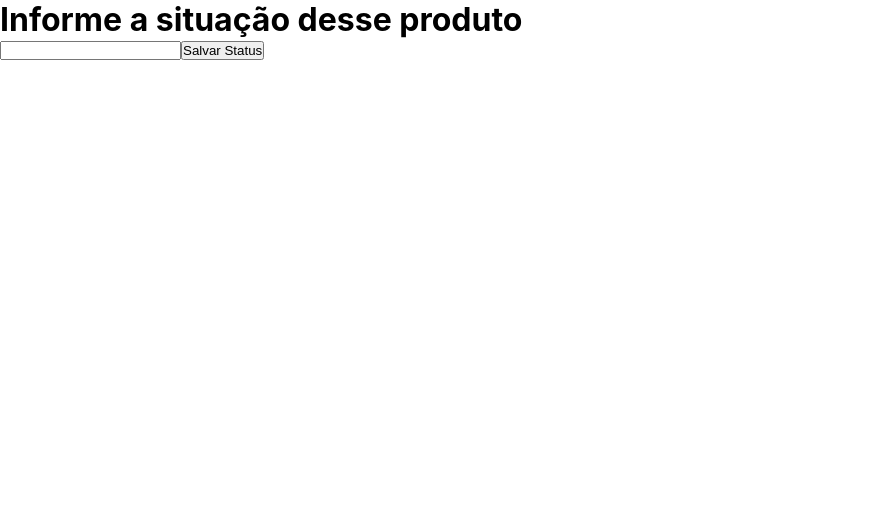
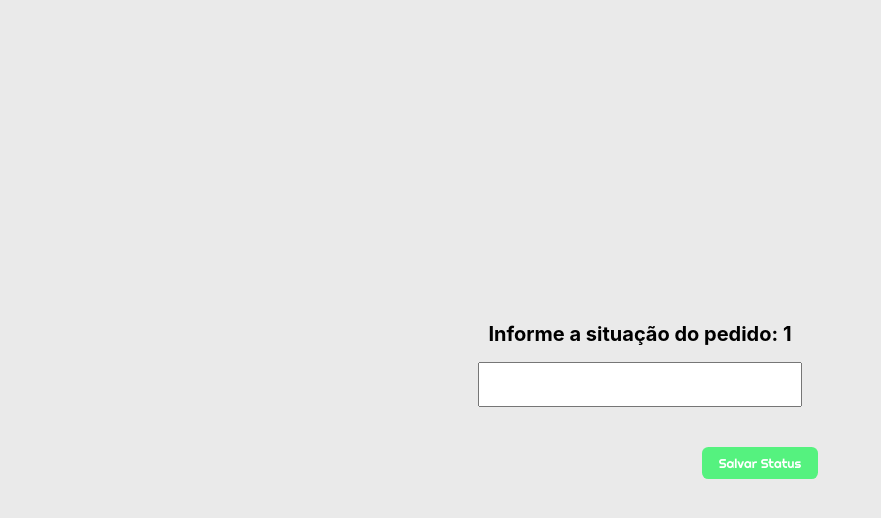
Before and after one commit to Guilherme-Dias-gomes/Sing-Note, a React (Create React App) app in the folder site/: page /admin/pedidos/status/1 in a window 1280 px wide. Shown: the top 518 px of the page, without its empty margins (0-881 px from the left). Built offline with nearby package versions, Linux system fonts and the light colour scheme; no server answers.

Commit message:
Ultimas alterações da tela de alterar Status

```diff
--- a/site/src/components/adm/modal-Status/index.js
+++ b/site/src/components/adm/modal-Status/index.js
@@ -1,20 +1,22 @@
 import { useEffect, useState } from 'react'
-import { useParams } from 'react-router-dom'
+import { useNavigate, useParams } from 'react-router-dom'
 import { buscarPedidosPorId, alterarPedido } from '../../../api/admin/statusPedidoAPI'
 import { toast } from 'react-toastify'
 import './index.scss'
 
-export default function AlterarStatus(){
+export default function AlterarStatus({ exibir, fechar }){
 
     const { id } = useParams()
     const [ idPedido, setIdPedido ] = useState()
     const [ status, setStatus ] = useState('')
+    const navegar = useNavigate()
 
     async function salvarStatus(){
         try {
             if(!id !== null){
                 await alterarPedido(status, id)
                 toast.dark('Status alterados!');
+                navegar('/admin/pedidos')
             }
         } catch (err) {
             toast.error(err.response.data.erro);
@@ -36,14 +38,19 @@ export default function AlterarStatus(){
 
     return(
 
-        <main>
-            <h1>Informe a situação desse produto</h1>
+        <div className='modal-status'>
+            <h1 className='Titulo-Status'>Informe a situação do pedido: {id}</h1>
+            <div className='alterar'>
                 <input
                     type="text"
                     value={status}
                     onChange={e => setStatus(e.target.value)}
                     onKeyPress={e => e.key === 'Enter' ? salvarStatus() : ''}/>
+                <div className='botao'>
                     <button onClick={salvarStatus}>Salvar Status</button>
-        </main>
+                </div>
+            </div>
+        </div>
+
     )
 }
--- a/site/src/components/adm/modal-Status/index.scss
+++ b/site/src/components/adm/modal-Status/index.scss
@@ -0,0 +1,62 @@
+
+
+    .modal-status{
+        position: fixed;
+        display: flex;
+        flex-direction: column;
+        align-items: center;
+        top: 0px;
+        left: 0px;
+        width: 100%;
+        min-height: 100%;
+        background-color: rgba(226, 225, 225, 0.7);
+
+        display: flex;
+        justify-content: center;
+        align-items: center;
+
+        .Titulo-Status{
+            font-size: 1.25em;
+        }
+
+        input{
+            width: 1.5em 2.2em;
+            padding: 10px;
+            font-size: 18px;
+            margin: 1rem 1rem ;
+            outline: none;
+            text-decoration: none;
+        }
+
+        .alterar{
+            display: flex;
+            flex-direction: column;
+        }
+
+        .botao{
+            margin-left: 15rem;
+        }
+
+
+        button{
+            background-color: #55F27F;
+            border-style: none;
+            width: 9vw;
+            height: 2.5vw;
+            margin-top: 3vh;
+            border-radius: 0.5vw;
+            color: #fff;
+            font-family: 'right-font';
+            font-size: 1vw;
+            cursor: pointer;
+            transition: 0.3s;
+        }
+
+    button:hover{
+        transform: scale(1.05);
+        background-color: #fff;
+        color: #000;
+        transition: 0.3s;
+    }
+
+    }
--- a/site/src/pages/usuario/AcompanharPedido-usuario/index.js
+++ b/site/src/pages/usuario/AcompanharPedido-usuario/index.js
@@ -57,8 +57,11 @@ export default function AcompanharPedido() {
                                             <h1 className='nome-produto-carrinho'>{item.nome}</h1>
                                             <p className='descricao-produto-carrinho'>{item.modelo}</p>
                                         </div>
-                                        <h3>Data do Pedido: {item.Data_Pedido}</h3>
-                                        <h3><span>Pedido nº </span>{item.id}</h3>
+                                        <h3>Situação: <span className='corDiferente'>{item.status}</span> </h3>
+                                        <div>
+                                            <h3>Data do Pedido: <span className='corDiferente'>{item.Data_Pedido}</span></h3>
+                                            <h3>Pedido nº <span className='corDiferente'>{item.id}</span></h3>
+                                        </div>
                                     </div>
                                     {/* <div className='botao-e-lixo'>
                                         <button className='botao-comprar-favorito'>
--- a/site/src/pages/usuario/AcompanharPedido-usuario/index.scss
+++ b/site/src/pages/usuario/AcompanharPedido-usuario/index.scss
@@ -91,6 +91,7 @@
             height: max-content;
             padding: 20px;
             border-radius: 5px;
+            border: 0.1px solid rgb(224, 224, 224);
             background-color: #fff;
             box-shadow: 7px 4px 4px rgba(0, 0, 0, 0.25), 0px 4px 4px rgba(0, 0, 0, 0.25);
 
@@ -176,6 +177,10 @@
             justify-content: space-between;
             align-items: center;
 
+        }
+
+        .corDiferente{
+            color: #838383;
         }
 
         .botao-e-lixo{
```
Also changed, not shown: 1 other file (tests, documents, lock files or other folders). Lines whose indentation alone changed are shown as unchanged.
